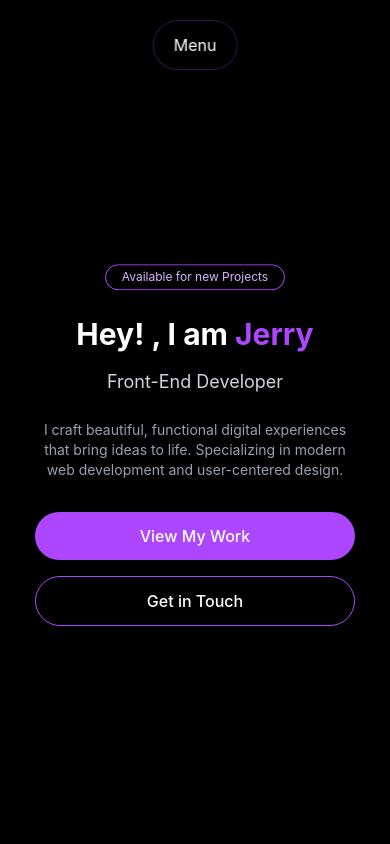
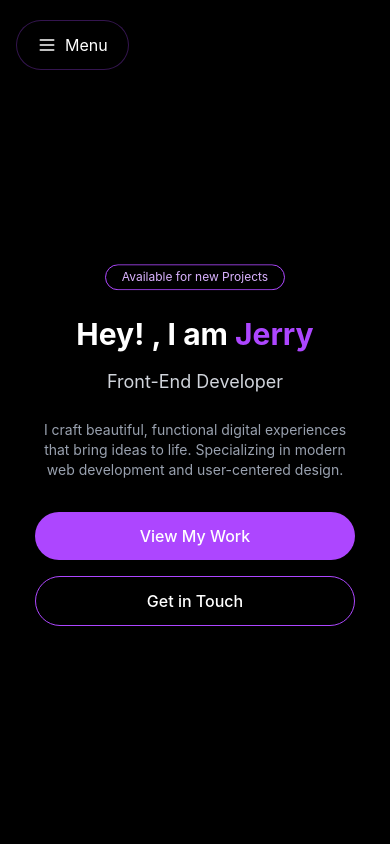
Before and after one commit to jerryjohnsoffl/portfolio, a React app: page / in a window 390 px wide. Shown: the top 844 px of the page. Built offline with nearby package versions, Linux system fonts and the light colour scheme; the HTML template or start-up script is replaced by a standard one.

Commit message:
ui updated

```diff
--- a/src/components/Navbar.jsx
+++ b/src/components/Navbar.jsx
@@ -1,5 +1,6 @@
 import React from 'react'
 import { useState } from 'react'
+import { Menu, X } from 'lucide-react'
 
 const links = [
     { name: 'Home', href: '#home' },
@@ -38,12 +39,16 @@ const Navbar = () => {
             }
         </div>
 
-        <div className="sm:hidden">
+        <div className="sm:hidden w-[calc(100vw-2rem)] max-w-md">
             <button
+            type="button"
             onClick={() => setMenuOpen(!menuOpen)}
-            className="bg-black/40 backdrop-blur-md border border-purple-500/30 rounded-full px-5 py-3 text-white"
+            aria-label={menuOpen ? 'Close navigation menu' : 'Open navigation menu'}
+            aria-expanded={menuOpen}
+            className="flex items-center bg-black/40 backdrop-blur-md border border-purple-500/30 rounded-full px-5 py-3 text-white"
             >
-                Menu
+                {menuOpen ? <X size={20} aria-hidden="true" /> : <Menu size={20} aria-hidden="true" />}
+                <span className="ml-2">{menuOpen ? 'Close' : 'Menu'}</span>
             </button>
             {menuOpen && (
                 <div className="mt-2 flex flex-col gap-1 bg-black/70 backdrop-blur-md border border-purple-500/30 rounded-2xl p-3">
@@ -51,6 +56,7 @@ const Navbar = () => {
                         <a
                         key={link.name}
                         href={link.href}
+                        onClick={(e) => handleClick(e, link.href)}
                         className="text-gray-300 hover:text-purple-400 text-sm font-medium text-center py-2"
                         >
                             {link.name}
--- a/vite.config.js
+++ b/vite.config.js
@@ -5,4 +5,5 @@ import { defineConfig } from 'vite'
 // https://vite.dev/config/
 export default defineConfig({
   plugins: [react(), tailwindcss()],
+  base: '/portfolio',
 })
```
